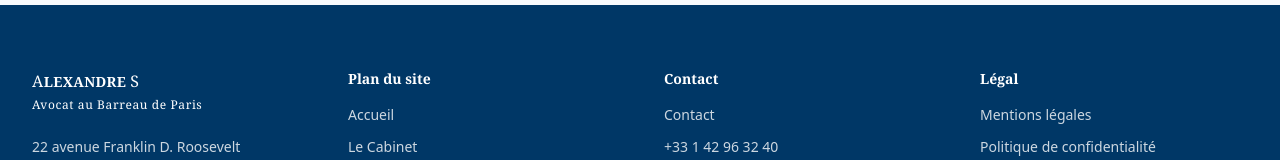
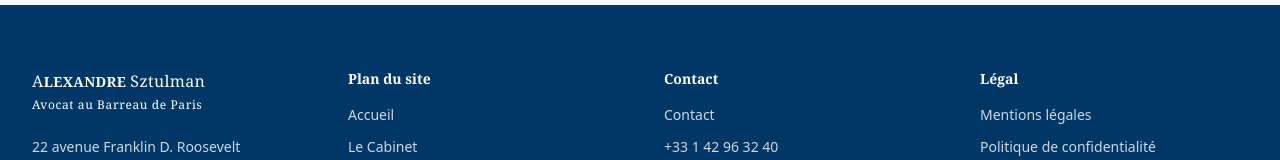
Before and after one commit to Jordanckn/Alexandre-Sztulman, a React (Vite) app: page /contact in a window 1280 px wide. Shown: the part 1286-1446 px from the top of the page. Built offline with nearby package versions, Linux system fonts and the light colour scheme.

Commit message:
Updated Footer.tsx

```diff
--- a/src/components/Footer.tsx
+++ b/src/components/Footer.tsx
@@ -59,7 +59,7 @@ export function Footer({ language }: FooterProps) {
           <div className="flex flex-col gap-4">
             <Link to="/" className="flex flex-col gap-1 w-fit hover:opacity-80 transition-opacity">
               <span className="text-sm font-serif font-bold tracking-wide">
-                <span className="text-base font-normal">A</span>LEXANDRE <span className="text-base font-normal">S</span>
+                <span className="text-base font-normal">A</span>LEXANDRE <span className="text-base font-normal">Sztulman</span>
               </span>
               <span className="text-xs tracking-wider font-serif">Avocat au Barreau de Paris</span>
             </Link>
```
